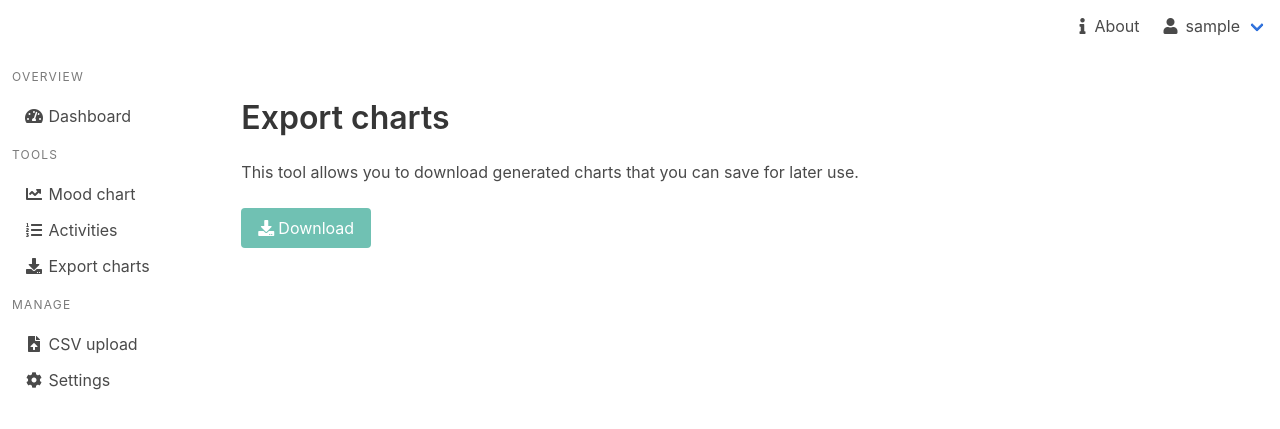
After one commit to staticf0x/daylio-stats, a Django app: page /export/ in a window 1280 px wide. The commit adds this page. Shown: the top 429 px of the page. Run offline with Django 3.2, Linux system fonts and the light colour scheme; the visitor is signed in with stand-in values (Sample User, id 1); parts of the project's set-up code (start-up, migrations or seed data) failed here and were passed over.

Commit message:
Add export tool

```diff
--- a/ds/templates/ds/parts/user-tools.html
+++ b/ds/templates/ds/parts/user-tools.html
@@ -26,6 +26,11 @@
                 <i class="fas fa-fw fa-list-ol"></i> Activities
             </a>
         </li>
+        <li>
+            <a href="{% url 'ds:export' %}">
+                <i class="fas fa-fw fa-download"></i> Export charts
+            </a>
+        </li>
     </ul>
 
     <p class="menu-label">
--- /dev/null
+++ b/ds/templates/ds/tools/export.html
@@ -0,0 +1,24 @@
+{% extends 'ds/base.html' %}
+
+{% block content %}
+<h1 class="title">Export charts</h1>
+
+<div class="content">
+    This tool allows you to download generated charts that you can save
+    for later use.
+</div>
+
+<form action="{% url 'ds:export' %}" method="post">
+    <div class="field">
+        <div class="control">
+            <button class="button is-success">
+                <i class="fas fa-download mr-1"></i> Download
+            </button>
+        </div>
+    </div>
+
+    <input type="hidden" name="export" value="1">
+
+    {% csrf_token %}
+</form>
+{% endblock content %}
--- a/ds/urls.py
+++ b/ds/urls.py
@@ -21,6 +21,7 @@ urlpatterns = [
     path('dashboard/', views.tools.dashboard, name='dashboard'),
     path('upload/', views.tools.upload, name='upload'),
     path('activities/', views.tools.activities, name='activities'),
+    path('export/', views.tools.export, name='export'),
 
     # User views
     path('settings/', views.users.settings, name='settings'),
--- a/ds/views/tools.py
+++ b/ds/views/tools.py
@@ -1,8 +1,11 @@
 """Tools for logged-in users."""
+
+import time
 
 from daylio_parser.parser import Parser
 from daylio_parser.stats import Stats
 from django.contrib.auth.decorators import login_required
+from django.http import HttpResponse
 from django.shortcuts import redirect, render
 
 import ds.lib
@@ -60,3 +63,28 @@ def activities(request):
     cont['activities'] = sorted(stats.activity_moods().items(), key=lambda x: x[1], reverse=True)
 
     return render(request, 'ds/tools/activities.html', cont)
+
+
+@login_required(login_url='/login/')
+def export(request):
+    """Export chart (similar to anonymous upload)."""
+
+    cont = {}
+
+    if request.method == 'POST' and request.POST.get('export') == '1':
+        conv = ds.lib.entries.EntryConverter(request.user)
+        entries = conv.get_entries()
+
+        # Create the charts and save them into a buffer
+        plot = ds.lib.plot.Plot(entries)
+        buf = plot.plot_average_moods()
+
+        # Send the buffer as an attachment to the client
+        output_name = 'daylio-plot-{}.png'.format(time.strftime('%Y-%m-%d-%H%M%S'))
+
+        response = HttpResponse(buf, content_type='image/png')
+        response['Content-Disposition'] = f'attachment; filename={output_name}'
+
+        return response
+
+    return render(request, 'ds/tools/export.html', cont)
```
